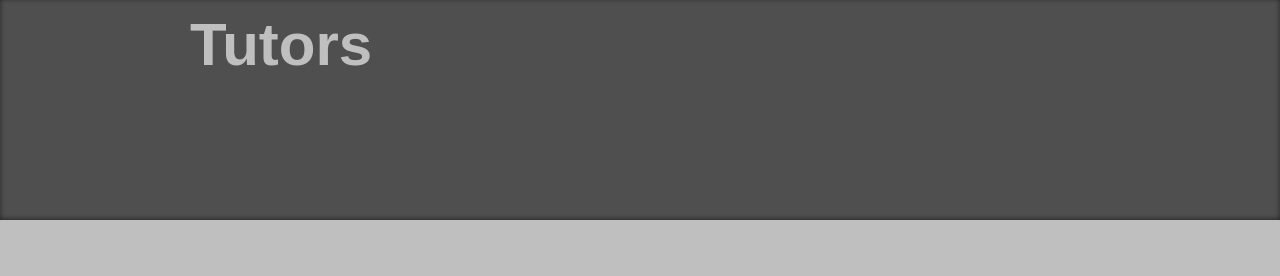
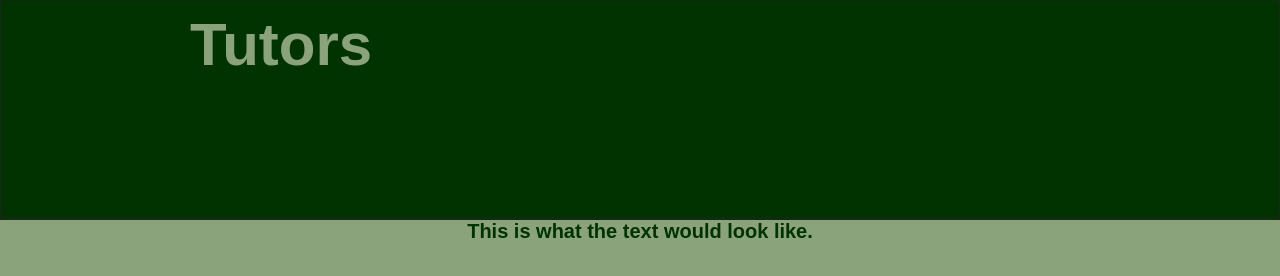
Before and after one commit to ztk4/BCABioClubWebsite, a plain HTML site: page tutors.html in a window 1280 px wide. Drawn offline with Linux system fonts and the light colour scheme.

Commit message:
Updated Tutors page
Color scheme for tutors page is green.
Added test text as reminder to edit

```diff
--- /dev/null
+++ b/f/css/tutor.css
@@ -0,0 +1,35 @@
+/* style.css
+ * Main style sheet for the BCA Bio Club tutors listing page */
+
+html, body{
+	padding: 0px;
+	margin: 0px;
+}
+
+body{
+	font: bold 20px Arial;
+	color: #003300;
+	background-color: #8AA37B;
+	text-align: center;
+}
+
+#top{
+	width: auto;
+	height: 200px;
+	padding: 10px;
+	box-shadow: inset 0px -1px 5px #242424;
+	margin-left: 0px;
+	margin-top: 0px;
+	background-color: #003300;
+}
+
+#top_inside{
+	font: bold 60px Arial;
+	color: #8AA37B;
+	text-align: left;
+	width: 900px;
+	height: 200px;
+	margin-top: 0px;
+	margin-left: auto;
+	margin-right: auto;
+}
--- a/tutors.html
+++ b/tutors.html
@@ -2,7 +2,7 @@
 <html lang="en">
 <head>
 <title>Tutors</title>
-<link rel="StyleSheet" type="text/css" href="f/css/home.css">
+<link rel="StyleSheet" type="text/css" href="f/css/tutor.css">
 </head>
 <body>
 <div id="top">
@@ -10,5 +10,7 @@
 		Tutors
 	</div>
 </div>
+
+This is what the text would look like.
 </body>
 </html>
```
